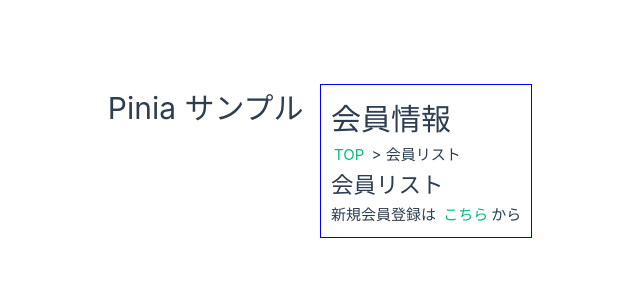
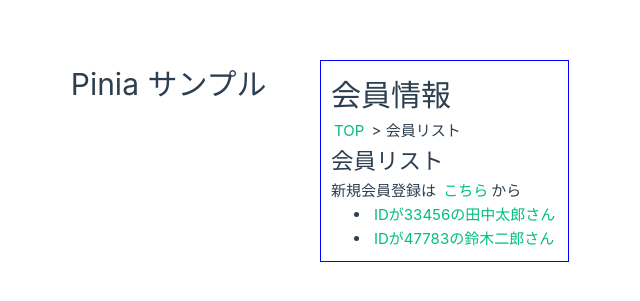
Before and after one commit to chameleon05119/pinia-basic, a Vue app: page /member/memberList in a window 1280 px wide. Shown: the part 239-540 px from the top of the page, without its empty margins (320-960 px from the left). Built offline with nearby package versions, Linux system fonts and the light colour scheme.

Commit message:
会員リストをストアから参照して取得するように修正

```diff
--- a/src/views/member/MemberList.vue
+++ b/src/views/member/MemberList.vue
@@ -1,9 +1,13 @@
 <script setup lang="ts">
-import { inject } from "vue";
+import { computed } from "vue";
 import { RouterLink, RouterView } from "vue-router";
+import { useMemberStore } from "@/stores/member";
 import type { Member } from "@/interfaces";
 
-const memberList = inject("memberList") as Map<number, Member>;
+const memberStore = useMemberStore();
+const memberList = computed((): Map<number, Member> => {
+  return memberStore.memberList;
+});
 </script>
 <template>
   <h1>会員情報</h1>
```
